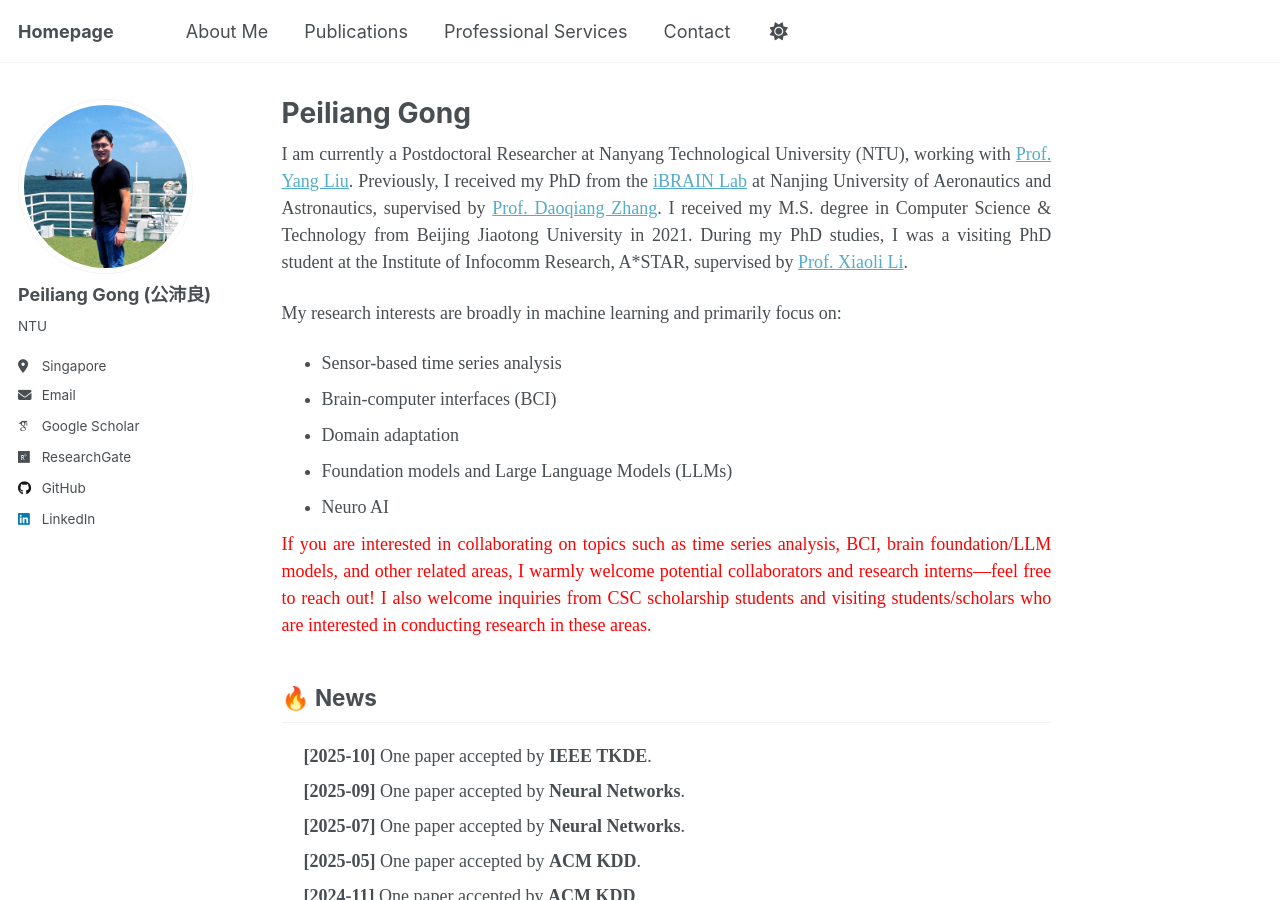
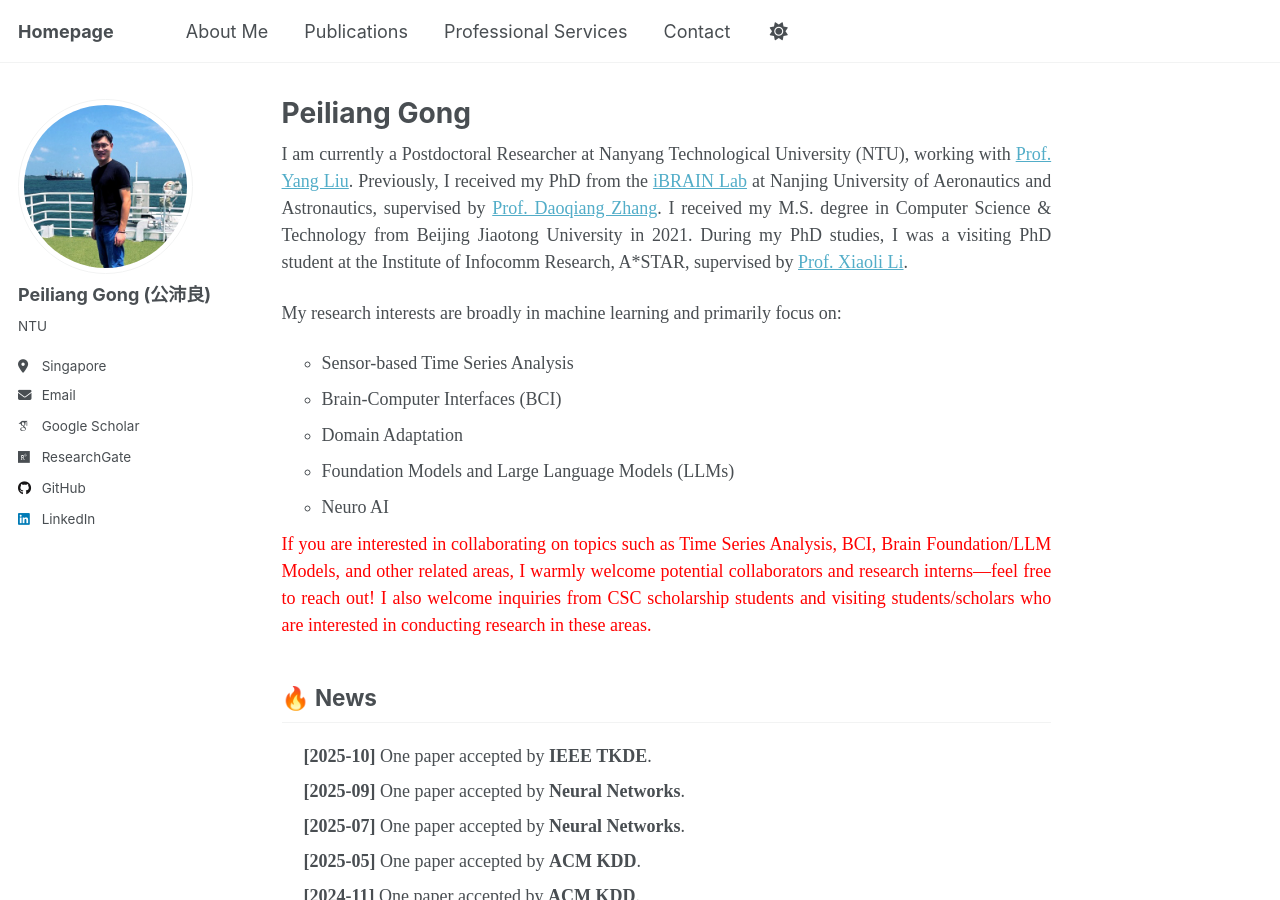
Before and after one commit to Tokenmw/Tokenmw.github.io, a Jekyll site: the page built from _pages/about.md, in a window 1280 px wide and 900 px high. Built offline with Jekyll 4.4.1, drawn with Linux system fonts in a browser that asks for light colours; some web fonts are replaced; a script that is not in the unit is left out.

Commit message:
Update about.md

```diff
--- a/_pages/about.md
+++ b/_pages/about.md
@@ -18,16 +18,16 @@
 <p>I am currently a Postdoctoral Researcher at Nanyang Technological University (NTU), working with <a href="https://scholar.google.com/citations?user=_Pvgwd0AAAAJ">Prof. Yang Liu</a>. Previously, I received my PhD from the <a href="https://ibrain.nuaa.edu.cn/">iBRAIN Lab</a> at Nanjing University of Aeronautics and Astronautics, supervised by <a href="https://parnec.nuaa.edu.cn/zhangdq/">Prof. Daoqiang Zhang</a>. I received my M.S. degree in Computer Science & Technology from Beijing Jiaotong University in 2021. During my PhD studies, I was a visiting PhD student at the Institute of Infocomm Research, A*STAR, supervised by <a href="https://personal.ntu.edu.sg/xlli/">Prof. Xiaoli Li</a>.</p>
 
 <p>My research interests are broadly in machine learning and primarily focus on:</p>
-<ul style="type: circle; margin-bottom: 10px;">
-    <li>Sensor-based time series analysis</li>
-    <li>Brain-computer interfaces (BCI)</li>
-    <li>Domain adaptation</li>
-    <li>Foundation models and Large Language Models (LLMs)</li>
+<ul style="list-style-type: circle; margin-bottom: 10px;">
+    <li>Sensor-based Time Series Analysis</li>
+    <li>Brain-Computer Interfaces (BCI)</li>
+    <li>Domain Adaptation</li>
+    <li>Foundation Models and Large Language Models (LLMs)</li>
     <li>Neuro AI</li>
 </ul>
 
 <div style="font-family: 'Times New Roman', serif; color: red; text-align: justify;">
-If you are interested in collaborating on topics such as time series analysis, BCI, brain foundation/LLM models, and other related areas, I warmly welcome potential collaborators and research interns—feel free to reach out! I also welcome inquiries from CSC scholarship students and visiting students/scholars who are interested in conducting research in these areas.
+If you are interested in collaborating on topics such as Time Series Analysis, BCI, Brain Foundation/LLM Models, and other related areas, I warmly welcome potential collaborators and research interns—feel free to reach out! I also welcome inquiries from CSC scholarship students and visiting students/scholars who are interested in conducting research in these areas.
 </div>
 
 <!-- News -->
```
